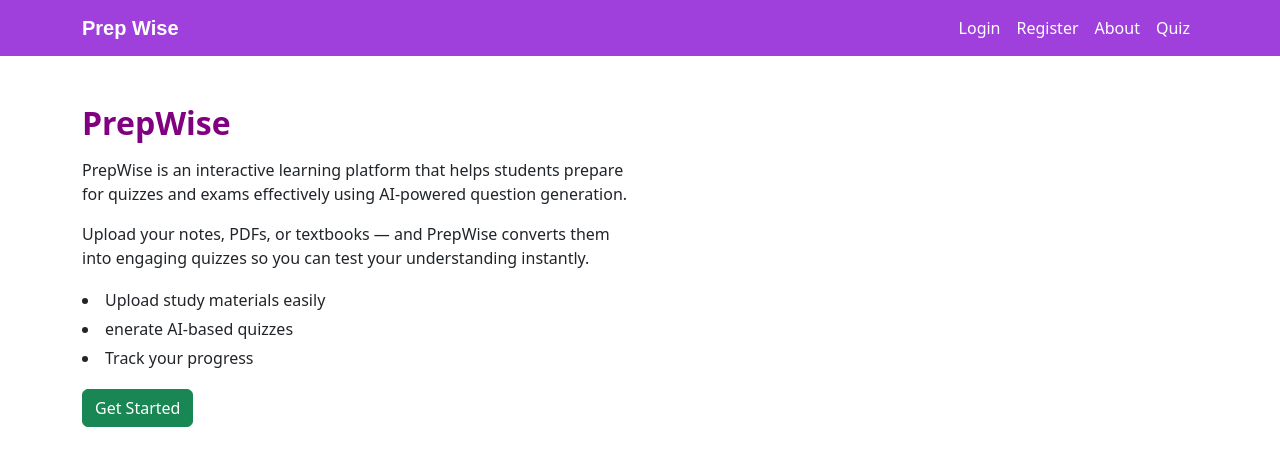
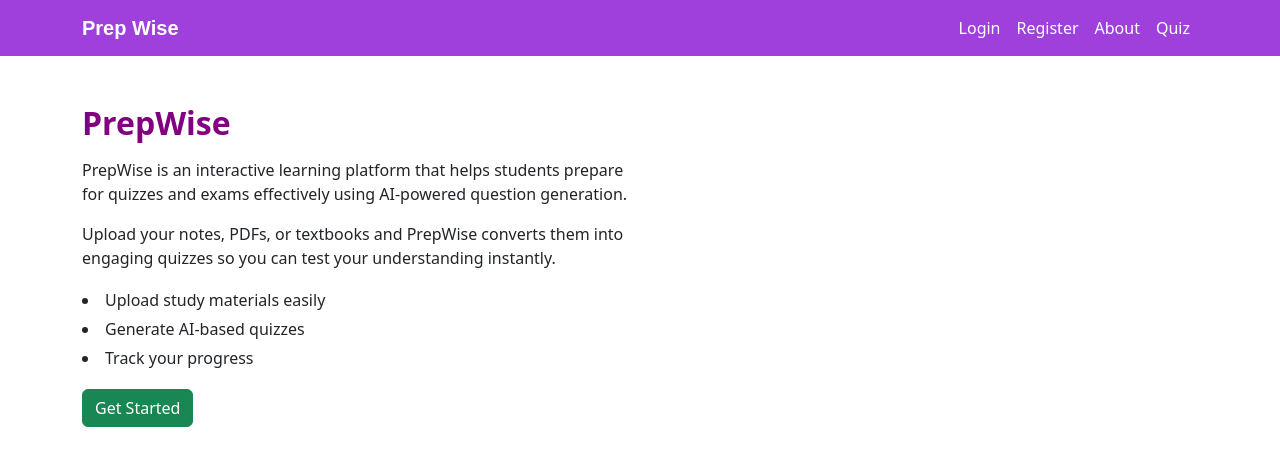
Before and after one commit to ManoFayyaz/MCQ-GenAI, a React (Create React App) app in the folder frontend/quiz_app/: page /about in a window 1280 px wide. Shown: the top 466 px of the page. Built offline with nearby package versions, Linux system fonts and the light colour scheme.

Commit message:
about page

```diff
--- a/frontend/quiz_app/src/components/About.js
+++ b/frontend/quiz_app/src/components/About.js
@@ -20,13 +20,13 @@ export default function About() {
           </p>
 
           <p>
-            Upload your notes, PDFs, or textbooks — and PrepWise converts them into engaging
+            Upload your notes, PDFs, or textbooks and PrepWise converts them into engaging
             quizzes so you can test your understanding instantly.
           </p>
 
         <div style={{ lineHeight: "1.8" }}>
             <li>Upload study materials easily</li>
-            <li>enerate AI-based quizzes</li>
+            <li>Generate AI-based quizzes</li>
             <li>Track your progress</li>
           </div>
 
```
